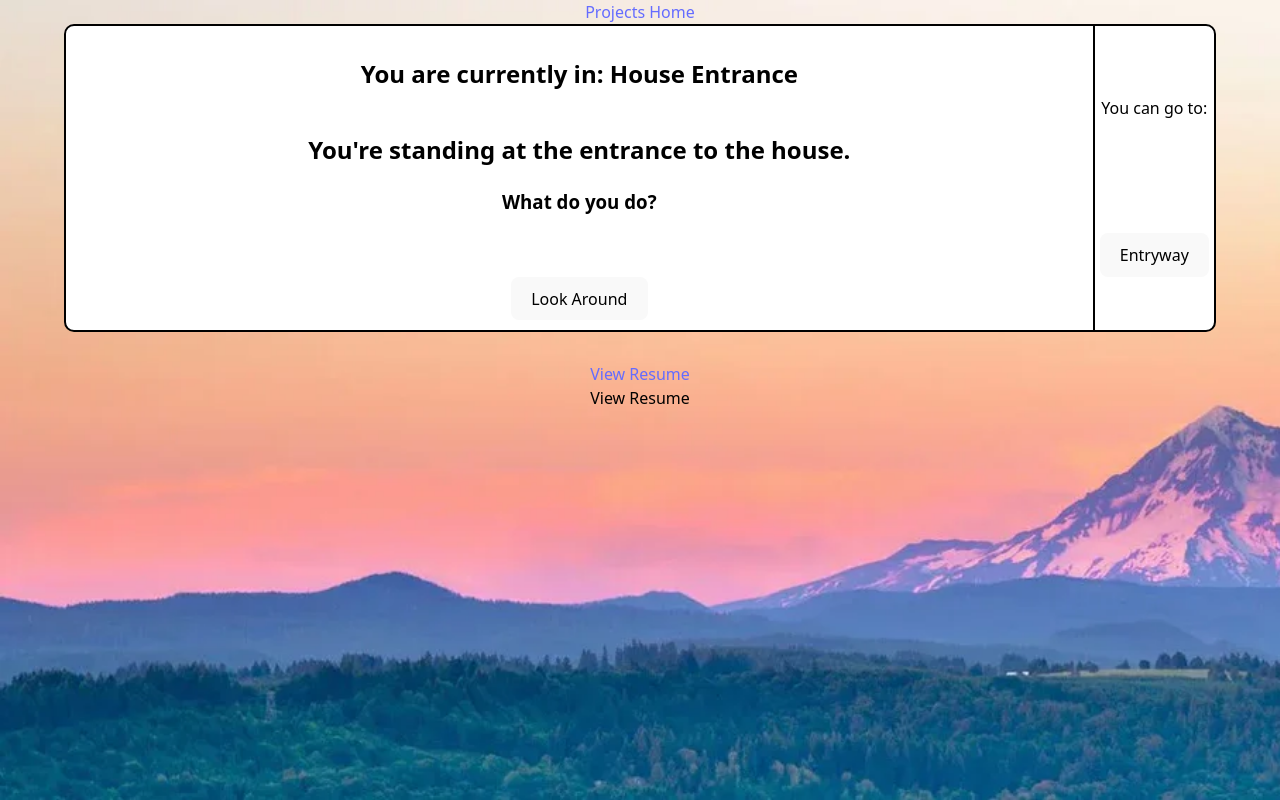
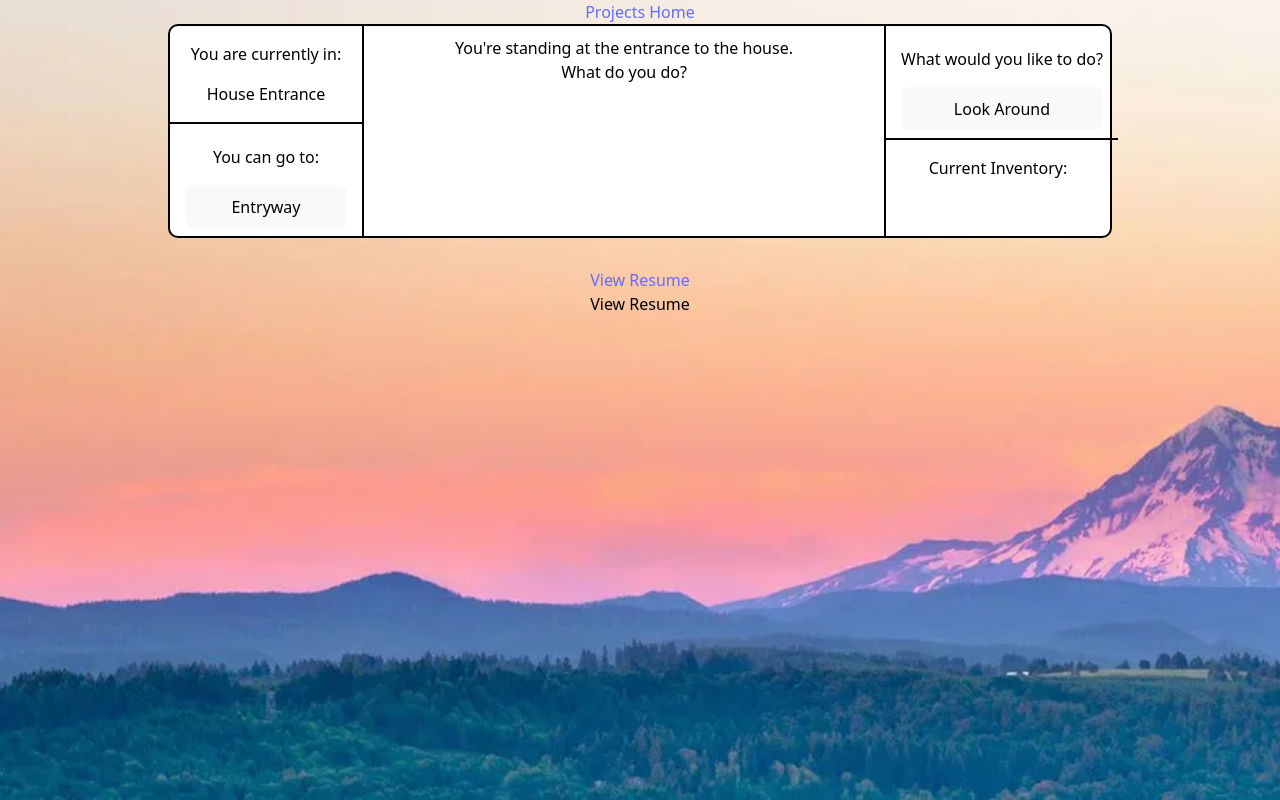
Before and after one commit to Raymanreed/Portfolio, a React (Vite) app: page /portfolio/house in a window 1280 px wide. Built offline with nearby package versions, Linux system fonts and the light colour scheme.

Commit message:
adding styling and tweaking layout

```diff
--- a/src/App.css
+++ b/src/App.css
@@ -96,22 +96,48 @@ body {
   background-color: #fff;
   border: 2px solid #000;
   border-radius: 10px;
-  display: flex;
+  display: inline-flex;
   flex-direction: row;
+  width: fit-content;
+}
+
+.house-room-choice-container {
+  width: 12em;
 }
 
 .house-display-main {
+  border-left: 2px solid #000;
+  border-right: 2px solid #000;
   display: flex;
   flex-direction: column;
-  padding: 10px;
-  width: -webkit-fill-available;
+  padding: 10px 20px;
+  width: 30em;
 }
 
+.house-actions-inventory-container {
+  width: 14em;
+}
+
+.house-room-connections,
+.house-room-actions {
+  padding: 5px 15px;
+  min-width: max-content;
+}
+
+.house-display-room-info,
+.house-room-connections,
+.action-container,
 .house-room-choice-container {
-  border-left: 2px solid #000;
   display: flex;
   flex-direction: column;
-  justify-content: space-around;
-  padding: 5px;
-  width: auto;
 }
+
+.house-room-current-room,
+.house-room-actions {
+  border-bottom: 2px solid #000;
+}
+
+.navigation-button,
+.action-button {
+  margin-bottom: 3px;
+}
--- a/src/assets/houseLayout.ts
+++ b/src/assets/houseLayout.ts
@@ -307,7 +307,7 @@ export const HouseLayout: HouseLayout = {
                 result: "You look around the backyard. It's nice out here, there is a patch of dirt that looks recently disturbed and out of place. Perhaps something was buried here?"
             },
             use: {
-                label: "Pick up shovel",
+                label: "Dig",
                 requiredItem: "Shovel",
                 message: "You plunge the shovel into the dirt. After a few minutes of digging, you hear a loud thump and hit something solid. Clearing the dirt away, you see that it is an old trunk with a padlock on the front."
             },
--- a/src/components/rooms/roomTemplate.tsx
+++ b/src/components/rooms/roomTemplate.tsx
@@ -1,13 +1,13 @@
 export const RoomTemplate = (messageLocation: string, messageDescription: string, additionalMessage?: string) => {
     return (
-        <div>
-            <h2>{messageLocation}</h2>
-            <h3>{messageDescription}</h3>
+        <div className="house-display-room-info">
+            <text className="room-text-location">{messageLocation}</text>
+            <text className="room-text-description">{messageDescription}</text>
             <br />
             {
                 !messageDescription ?
                     <></> :
-                    <h3>{additionalMessage}</h3>
+                    <text className="room-text-additional">{additionalMessage}</text>
             }
         </div>
     )
--- a/src/pages/projects/houseExplorationPage.tsx
+++ b/src/pages/projects/houseExplorationPage.tsx
@@ -58,7 +58,7 @@ export const HouseExploration = () => {
 
     const currentRoomConnections = Object.values(currentRoomDynamic.connectingRooms).map((connections) => {
         return (
-            <button onClick={() => handleNavigation(connections)}>
+            <button className="navigation-button" onClick={() => handleNavigation(connections)}>
                 {`${HouseLayout[connections as keyof HouseLayout].label}`}
             </button>
         )
@@ -66,35 +66,43 @@ export const HouseExploration = () => {
 
     return (
         <div className="house-container">
+            <div className="house-room-choice-container">
+                <div className="house-room-current-room">
+                    <p>{`You are currently in:`}</p>
+                    <p>{`${currentRoomLabel}`}</p>
+                </div>
+                <div className="house-room-connections">
+                    <p>You can go to:</p>
+                    {currentRoomConnections}
+                </div>
+            </div>
             <div className="house-display-main">
-                <div>
-                    <h2>{`You are currently in: ${currentRoomLabel}`}</h2>
-                </div>
                 <div className="house-room-display">
                     {RoomTemplateComponent(currentRoomMessages[0], currentRoomMessages[1], currentRoomMessages[2])}
                 </div>
                 <div className="house-room-action-output">
                     {actionOutput}
                 </div>
+            </div>
+            <div className="house-actions-inventory-container">
                 <div className="house-room-actions">
-                    <div className={`${currentLocation}-search`}>
-                        <button className={`${currentLocation}-search-button`} onClick={() => handleSearchAction(currentRoomDynamic.actions.search.result)}>
+                    <p>What would you like to do?</p>
+                    <div className={`${currentLocation}-actions action-container`}>
+                        <button className={`${currentLocation}-search-button action-button`} onClick={() => handleSearchAction(currentRoomDynamic.actions.search.result)}>
                             {currentRoomDynamic.actions.search.label}
                         </button>
-                    </div>
-                    {!(currentRoomDynamic.hasItem && hasSearched) ? <></>
-                        :
-                        <div className={`${currentLocation}-use`}>
-                            <button className={`${currentLocation}-use-button`} onClick={() => handleUseAction()}>
+                        {!(currentRoomDynamic.hasItem && hasSearched) ? <></>
+                            :
+                            <button className={`${currentLocation}-use-button action-button`} onClick={() => handleUseAction()}>
                                 {currentRoomDynamic.actions.use.label}
                             </button>
-                        </div>
-                    }
+                        }
+                    </div>
                 </div>
-            </div>
-            <div className="house-room-choice-container">
-                <p>You can go to:</p>
-                {currentRoomConnections}
+                <div className="inventory-display">
+                    <p>Current Inventory:</p>
+                    {currentInventory.join(", ")}
+                </div>
             </div>
         </div>
     )
```
